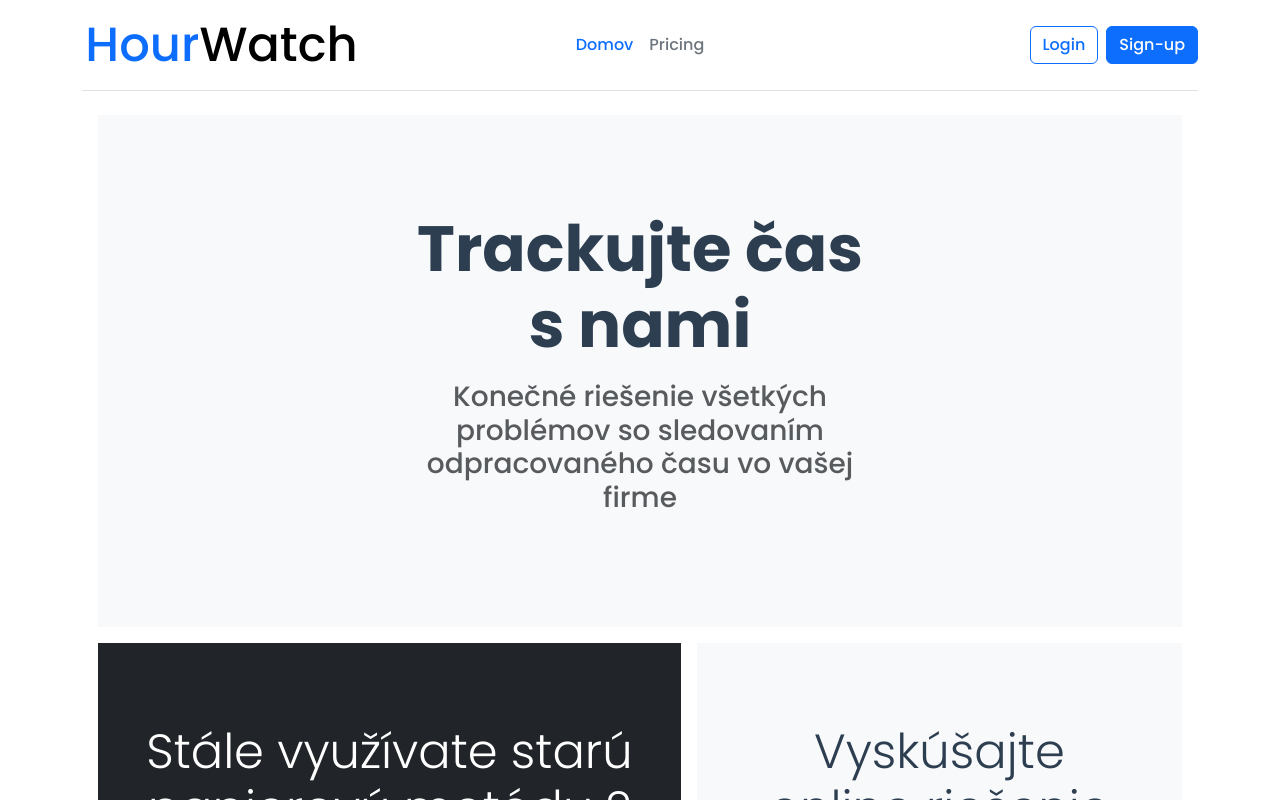
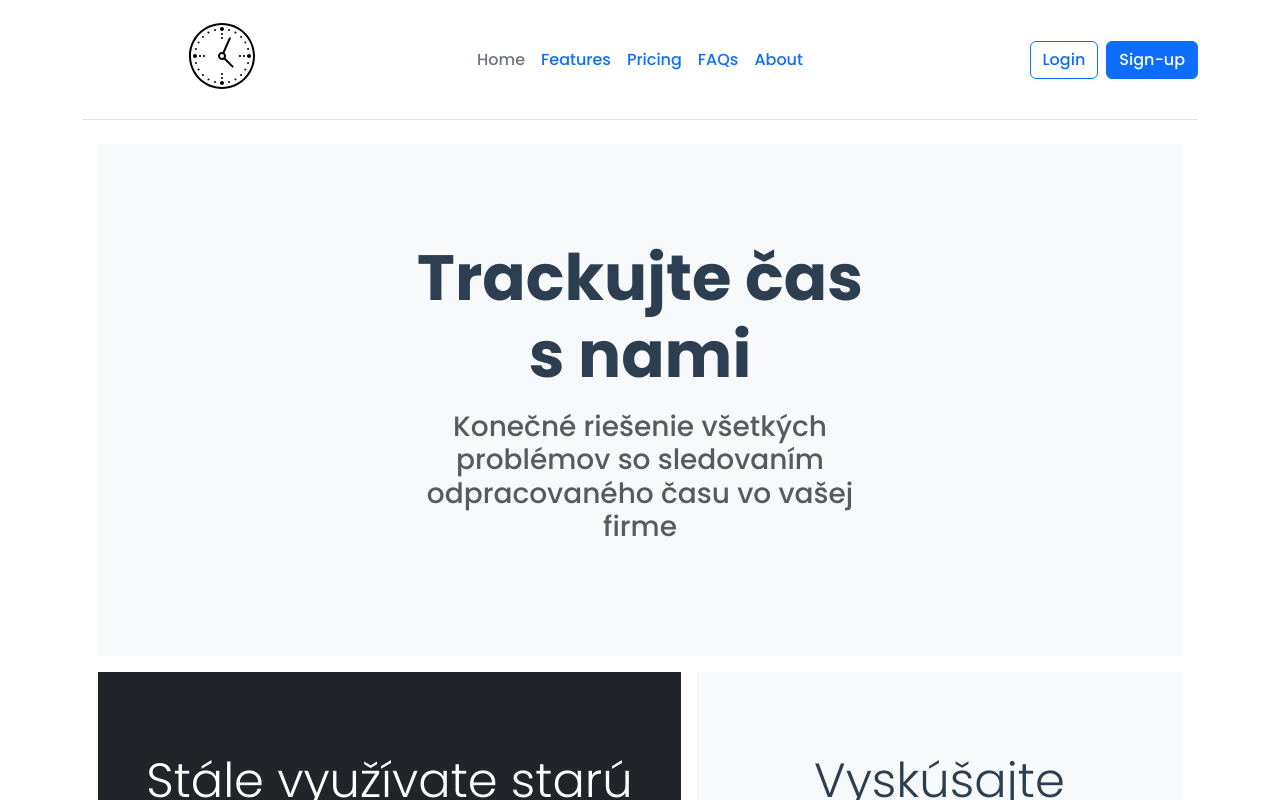
Before and after one commit to conko1/sem_fe, a Vue app: page / in a window 1280 px wide. Shown: the top 800 px of the page. Built offline with nearby package versions, Linux system fonts and the light colour scheme.

Commit message:
Revert "Renamed class, implemented LandingView, edited navbar"
This reverts commit 8c76014fe9c73c48f354fdf8b90749947e135649.

```diff
--- a/src/components/Shared/NavBar.vue
+++ b/src/components/Shared/NavBar.vue
@@ -1,14 +1,17 @@
 <template>
   <header class="d-flex flex-wrap align-items-center justify-content-center justify-content-md-between py-3 mb-4 border-bottom">
     <div class="col-md-3 mb-2 mb-md-0">
-      <router-link to="/" class="d-inline-flex link-body-emphasis text-decoration-none display-5 fw-medium">
-        <span class="primary">Hour</span>Watch
+      <router-link to="/" class="d-inline-flex link-body-emphasis text-decoration-none">
+        <img src="@/images/icons-clock.svg" alt="logo">
       </router-link>
     </div>
 
     <ul class="nav col-12 col-md-auto mb-2 justify-content-center mb-md-0">
-      <li><router-link class="nav-link px-2" :class="{'link-secondary': currentNavigationLink !== '/' }" to="/">Domov</router-link></li>
-      <li><router-link class="nav-link px-2" :class="{'link-secondary': currentNavigationLink !== '/pricing' }" to="">Pricing</router-link></li>
+      <li><a href="#" class="nav-link px-2 link-secondary">Home</a></li>
+      <li><a href="#" class="nav-link px-2">Features</a></li>
+      <li><a href="#" class="nav-link px-2">Pricing</a></li>
+      <li><a href="#" class="nav-link px-2">FAQs</a></li>
+      <li><a href="#" class="nav-link px-2">About</a></li>
     </ul>
 
     <div class="col-md-3 text-end">
@@ -24,15 +27,7 @@
 
 <script>
 export default {
-  name: "NavBar",
-  data: () => ({
-    currentLink: null,
-  }),
-  computed: {
-    currentNavigationLink() {
-      return this.$route.path;
-    }
-  },
+  name: "NavBar"
 }
 </script>
 
--- a/src/css/global.css
+++ b/src/css/global.css
@@ -1,7 +1,3 @@
-.color-red {
+.client-error {
     color: red;
 }
-
-.primary {
-    color: #0d6efd;
-}
--- a/src/views/LoginView.vue
+++ b/src/views/LoginView.vue
@@ -2,7 +2,7 @@
   <main class="form-signin w-75 m-auto">
     <div class="d-flex align-items-center flex-column">
       <h1 class="h3 mb-3 fw-normal">Prihlásenie</h1>
-      <div class="color-red" v-if="v$.email.$error" v-for="(error) in v$.email.$errors">{{ error.$message }}</div>
+      <div class="client-error" v-if="v$.email.$error" v-for="(error) in v$.email.$errors">{{ error.$message }}</div>
       <div class="form-floating w-100 mb-4">
         <input
           type="email"
@@ -12,7 +12,7 @@
         >
         <label for="floatingInput">Email</label>
       </div>
-      <div class="color-red" v-if="v$.password.$error" v-for="(error) in v$.password.$errors">{{ error.$message }}</div>
+      <div class="client-error" v-if="v$.password.$error" v-for="(error) in v$.password.$errors">{{ error.$message }}</div>
       <div class="form-floating w-100 mb-4">
         <input
           type="password"
--- a/src/views/RegistrationView.vue
+++ b/src/views/RegistrationView.vue
@@ -2,7 +2,7 @@
   <main class="form-signin w-75 m-auto">
     <div class="d-flex align-items-center flex-column">
       <h1 class="h3 mb-3 fw-normal">Registrácia</h1>
-      <div class="color-red" v-if="v$.firstName.$error" v-for="(error) in v$.firstName.$errors">{{ error.$message }}</div>
+      <div class="client-error" v-if="v$.firstName.$error" v-for="(error) in v$.firstName.$errors">{{ error.$message }}</div>
       <div class="form-floating w-100 mb-4">
         <input
           type="text"
@@ -12,7 +12,7 @@
         >
         <label for="name-input">Meno</label>
       </div>
-      <div class="color-red" v-if="v$.lastName.$error" v-for="(error) in v$.lastName.$errors">{{ error.$message }}</div>
+      <div class="client-error" v-if="v$.lastName.$error" v-for="(error) in v$.lastName.$errors">{{ error.$message }}</div>
       <div class="form-floating w-100 mb-4">
         <input
           type="text"
@@ -22,7 +22,7 @@
         >
         <label for="last-name-input">Priezvisko</label>
       </div>
-      <div class="color-red" v-if="v$.email.$error" v-for="(error) in v$.email.$errors">{{ error.$message }}</div>
+      <div class="client-error" v-if="v$.email.$error" v-for="(error) in v$.email.$errors">{{ error.$message }}</div>
       <div class="form-floating w-100 mb-4">
         <input
           type="email"
@@ -32,7 +32,7 @@
         >
         <label for="email-input">Email</label>
       </div>
-      <div class="color-red" v-if="v$.password1.$error" v-for="(error) in v$.password1.$errors">{{ error.$message }}</div>
+      <div class="client-error" v-if="v$.password1.$error" v-for="(error) in v$.password1.$errors">{{ error.$message }}</div>
       <div class="form-floating w-100 mb-4">
         <input
           type="password"
@@ -42,7 +42,7 @@
         >
         <label for="password1-input">Heslo</label>
       </div>
-      <div class="color-red" v-if="v$.password2.$error" v-for="(error) in v$.password2.$errors">{{ error.$message }}</div>
+      <div class="client-error" v-if="v$.password2.$error" v-for="(error) in v$.password2.$errors">{{ error.$message }}</div>
       <div class="form-floating w-100 mb-4">
         <input
           type="password"
```
